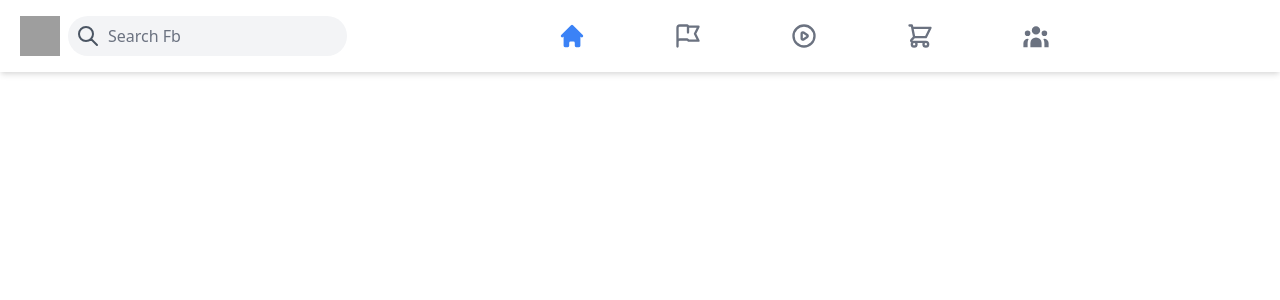
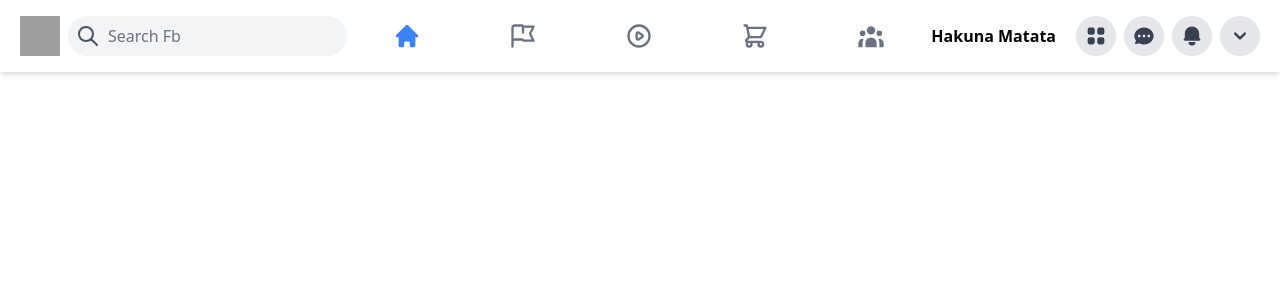
Before and after one commit to javorskyp/clonePageTraining, a Next.js app: page / in a window 1280 px wide. Shown: the top 300 px of the page. Built offline with nearby package versions, Linux system fonts and the light colour scheme; grey boxes are pictures that could not be loaded.

Commit message:
finish header

```diff
--- a/components/Header.js
+++ b/components/Header.js
@@ -28,12 +28,12 @@
               <div className="flex ml-2 items-center rounded-full bg-gray-100 p-2">
                 <SearchIcon className="h-6 text-gray-600"/>
                 <input
-                className='flex ml-2 items-center bg-transparent outline-none placeholder-gray-500 flex-shrink'
+                className='hidden md:inline-flex ml-2 items-center bg-transparent outline-none placeholder-gray-500 flex-shrink'
                 type="text"
                 placeholder='Search Fb' />
               </div>
             </div>
-               {/* */}
+               {/*C*/}
                <div className='flex justify-center flex-grow'>
                    <div className='flex space-x-6 md:space-x-2'>
                         <HeaderIcon active Icon={HomeIcon}/>
@@ -43,8 +43,14 @@
                         <HeaderIcon Icon={UserGroupIcon}/>
                    </div>
                </div>
-                  {/* */}
-
+                  {/*R*/}
+            <div className='flex items-center sm:space-x-2 justify-end'>
+                   <p className="whitespace-nowrap font-semibold pr-3">Hakuna Matata</p>
+                   <ViewGridIcon className="icon"/>
+                   <ChatIcon className="icon"/>
+                   <BellIcon className="icon"/>
+                   <ChevronDownIcon className="icon"/>
+            </div>
         </div>
     )
 }
--- a/styles/globals.css
+++ b/styles/globals.css
@@ -1,3 +1,9 @@
 @tailwind base;
 @tailwind components;
 @tailwind utilities;
+
+@layer components {
+  .icon {
+    @apply hidden xl:inline-flex p-2 h-10 w-10 bg-gray-200 rounded-full text-gray-700 cursor-pointer hover:bg-gray-300;
+  }
+}
```
